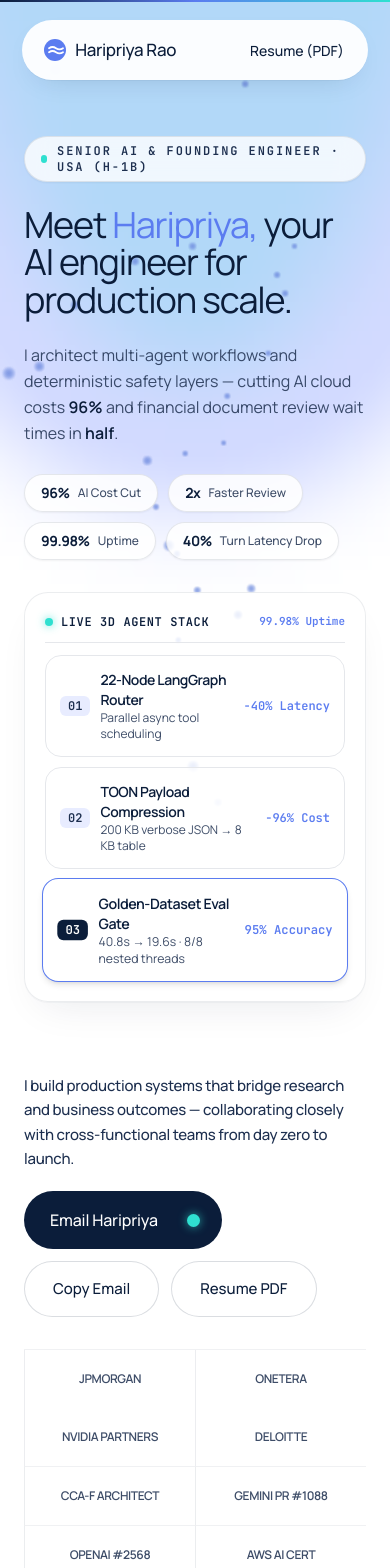
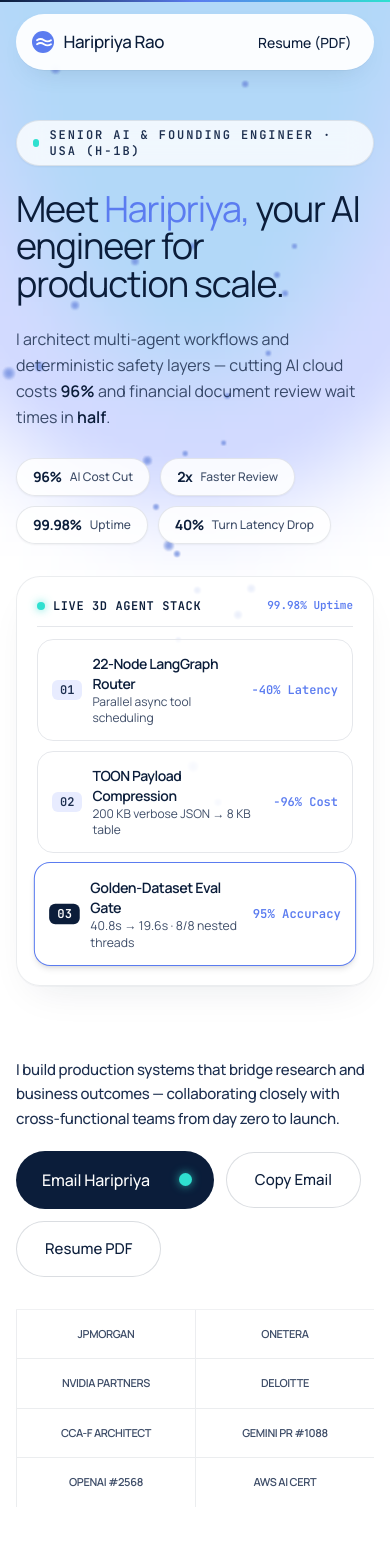
Before and after one commit to haripriyarao26/portfolio, a Next.js app: page / in a window 390 px wide. Shown: the top 1568 px of the page. Built offline with nearby package versions, Linux system fonts and the light colour scheme.

Commit message:
style(responsive): refine mobile nav, tablet gutters, and drawer layouts

```diff
--- a/app/globals.css
+++ b/app/globals.css
@@ -10,7 +10,7 @@
   --dot:            #2fe0d0;
   --panel:          #0e1f3d;
   --panel-line:     rgba(255, 255, 255, 0.12);
-  --gut:            clamp(20px, 5.7vw, 82px);
+  --gut:            clamp(14px, 4.2vw, 82px);
   --ease:           cubic-bezier(0.22, 0.7, 0.2, 1);
 
   --text-primary:   #0b1d3a;
@@ -76,10 +76,10 @@ h1, h2, h3,
 .halden-nav {
   position: fixed;
   z-index: 50;
-  top: 20px;
+  top: 14px;
   left: var(--gut);
   right: var(--gut);
-  height: 60px;
+  height: 56px;
   border-radius: 999px;
   background: rgba(255, 255, 255, 0.94);
   backdrop-filter: blur(18px);
@@ -87,7 +87,7 @@ h1, h2, h3,
   display: flex;
   align-items: center;
   justify-content: space-between;
-  padding: 0 10px 0 22px;
+  padding: 0 8px 0 16px;
   box-shadow:
     0 1px 0 rgba(11, 29, 58, 0.04),
     0 10px 30px -18px rgba(11, 29, 58, 0.25);
@@ -96,12 +96,20 @@ h1, h2, h3,
   animation: navin 0.9s var(--ease) 0.15s forwards;
 }
 
+@media (min-width: 768px) {
+  .halden-nav {
+    top: 20px;
+    height: 60px;
+    padding: 0 10px 0 22px;
+  }
+}
+
 .halden-nav-cta {
-  width: 42px;
-  height: 42px;
+  width: 40px;
+  height: 40px;
   overflow: hidden;
   border-radius: 999px;
-  margin-left: -42px;
+  margin-left: -40px;
   transform: scale(0);
   transform-origin: 100% 50%;
   transition:
@@ -116,9 +124,21 @@ h1, h2, h3,
 }
 
 .halden-nav.on .halden-nav-cta {
-  width: 170px;
-  margin-left: 12px;
+  width: 148px;
+  margin-left: 8px;
   transform: scale(1);
+}
+
+@media (min-width: 640px) {
+  .halden-nav-cta {
+    width: 42px;
+    height: 42px;
+    margin-left: -42px;
+  }
+  .halden-nav.on .halden-nav-cta {
+    width: 170px;
+    margin-left: 12px;
+  }
 }
 
 .halden-nav.on .halden-nav-cta .halden-btn-label {
--- a/app/page.tsx
+++ b/app/page.tsx
@@ -359,21 +359,21 @@ export default function Home() {
         {/* ── 8. Education ── */}
         <Education />
 
-        {/* ── 9. Exact Halden Dark Navy Split Section (#split / #contact: 58.3% Left / 41.7% Right) ── */}
+        {/* ── 9. Halden Dark Navy Split Section (#split / #contact) ── */}
         <section
           ref={splitRef}
           id="contact"
-          className="relative z-20 mt-12 bg-[#0e1f3d] text-white min-h-[88vh] grid lg:grid-cols-[58.3%_41.7%]"
+          className="relative z-20 mt-12 bg-[#0e1f3d] text-white min-h-[88vh] grid grid-cols-1 lg:grid-cols-[58.3%_41.7%]"
         >
           {/* Left 58.3%: Guide Line + Dark Letter-Reveal Headline + Ruled Fade-Up Row */}
-          <div className="relative pl-[var(--gut)] flex flex-col justify-between py-20 lg:py-28">
+          <div className="relative px-6 sm:px-10 lg:px-0 lg:pl-[var(--gut)] flex flex-col justify-between py-16 sm:py-20 lg:py-28">
             {/* 1px Vertical Guide Line */}
             <div className="hidden lg:block absolute top-0 bottom-0 left-[var(--gut)] w-px bg-white/12" />
 
-            <div className="lg:pl-[5vw] pr-6">
+            <div className="lg:pl-[5vw] pr-0 sm:pr-6">
               <div className="inline-flex items-center gap-2 rounded-full bg-white/10 border border-white/15 px-3.5 py-1 mb-6">
                 <span className="h-2 w-2 rounded-full bg-[#2fe0d0]" />
-                <span className="mono-accent text-xs uppercase tracking-[0.16em] text-[#8fe6f4]">
+                <span className="mono-accent text-[11px] sm:text-xs uppercase tracking-[0.16em] text-[#8fe6f4]">
                   DIRECT CONTACT &middot; REPLIES WITHIN 24 HOURS
                 </span>
               </div>
@@ -387,17 +387,17 @@ export default function Home() {
                   { text: 'AI systems that operate', highlight: false, lineBreakAfter: true },
                   { text: 'like your best team.', highlight: true },
                 ]}
-                className="font-display text-[clamp(32px,3.4vw,52px)] font-normal leading-[1.08] tracking-[-0.03em] text-white"
+                className="font-display text-[clamp(28px,3.4vw,52px)] font-normal leading-[1.08] tracking-[-0.03em] text-white"
               />
             </div>
 
             {/* Ruled Row (#row) that fades up when p2 > 0.75 */}
             <div
-              className={`mt-12 border-t border-white/12 pt-8 lg:pl-[5vw] pr-6 sm:pr-12 transition-all duration-900 ease-[cubic-bezier(0.22,0.7,0.2,1)] ${
+              className={`mt-10 lg:mt-12 border-t border-white/12 pt-8 lg:pl-[5vw] pr-0 sm:pr-6 lg:pr-12 transition-all duration-900 ease-[cubic-bezier(0.22,0.7,0.2,1)] ${
                 splitRowVisible ? 'opacity-100 translate-y-0' : 'opacity-0 translate-y-4'
               }`}
             >
-              <div className="grid sm:grid-cols-[1fr_1.35fr] gap-6 mb-8">
+              <div className="grid grid-cols-1 sm:grid-cols-[1fr_1.35fr] gap-6 mb-8">
                 <div>
                   <h3 className="font-display text-[clamp(18px,1.4vw,22px)] font-normal text-white">
                     Hiring Managers &amp; Founders
@@ -470,7 +470,7 @@ export default function Home() {
           </div>
 
           {/* Right 41.7%: Scroll-Zooming Visual Panel (1.08 -> 1.00 scale) */}
-          <div className="relative overflow-hidden min-h-[420px] bg-[#08152c] border-l border-white/10">
+          <div className="relative overflow-hidden min-h-[360px] sm:min-h-[420px] bg-[#08152c] border-t lg:border-t-0 lg:border-l border-white/10">
             <div
               ref={visualScaleRef}
               style={{ transformOrigin: '50% 60%', transform: 'scale(1.08)' }}
--- a/components/StoryCanvasSequence.tsx
+++ b/components/StoryCanvasSequence.tsx
@@ -102,7 +102,7 @@ export default function StoryCanvasSequence({ name }: Props) {
   return (
     <section
       id="story"
-      className="relative min-h-screen flex flex-col justify-between pt-28 pb-10 px-6 sm:px-10 max-w-6xl mx-auto"
+      className="relative min-h-[92vh] flex flex-col justify-between pt-24 sm:pt-28 pb-10 px-4 sm:px-10 max-w-6xl mx-auto"
     >
       {/* Top / Middle Row: Halden Per-Character Blur-to-Navy Headline + Option 3 Live 3D Agent Stack */}
       <div className="grid lg:grid-cols-12 gap-8 items-start pt-6 sm:pt-10">
@@ -272,7 +272,7 @@ export default function StoryCanvasSequence({ name }: Props) {
         </div>
 
         {/* Right 6 Columns: Clean 4x2 Hairline Grid with Unified Typography (No mixed fonts, No icons) */}
-        <div className="lg:col-span-6">
+        <div className="lg:col-span-6 w-full overflow-hidden">
           <div className="grid grid-cols-2 sm:grid-cols-4 border-t border-[#0b1d3a]/[0.06] lg:border-t-0">
             {TRUST_GRID.map((item, idx) => (
               <a
@@ -281,11 +281,11 @@ export default function StoryCanvasSequence({ name }: Props) {
                 target={item.external ? '_blank' : undefined}
                 rel={item.external ? 'noreferrer' : undefined}
                 style={{ ['--d' as any]: item.delay }}
-                className={`fade-up group flex items-center justify-center py-5 px-3 text-[#3e4d68] hover:text-[#0b1d3a] transition-colors border-l border-[#0b1d3a]/[0.08] ${
-                  idx >= 4 ? 'border-t border-t-[#0b1d3a]/[0.06]' : ''
-                }`}
+                className={`fade-up group flex items-center justify-center py-4 sm:py-5 px-2 sm:px-3 text-[#3e4d68] hover:text-[#0b1d3a] transition-colors border-l border-[#0b1d3a]/[0.08] ${
+                  idx >= 2 ? 'border-t sm:border-t-0' : ''
+                } ${idx >= 4 ? 'sm:border-t sm:border-t-[#0b1d3a]/[0.06]' : ''}`}
               >
-                <span className="font-display text-[12px] font-semibold tracking-[0.06em] text-center">
+                <span className="font-display text-[11px] sm:text-[12px] font-semibold tracking-[0.04em] sm:tracking-[0.06em] text-center truncate px-1">
                   {item.name}
                 </span>
               </a>
```
